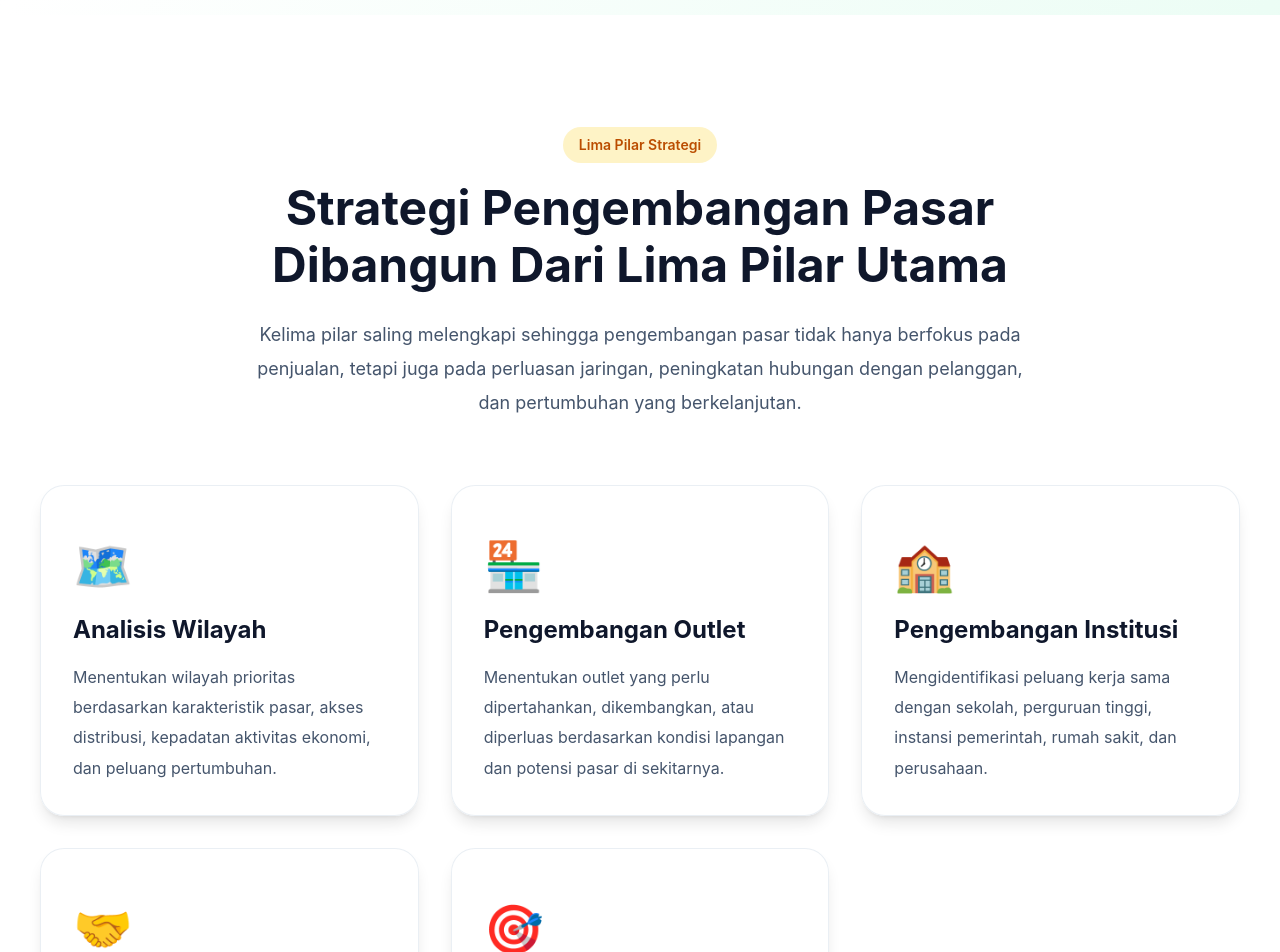
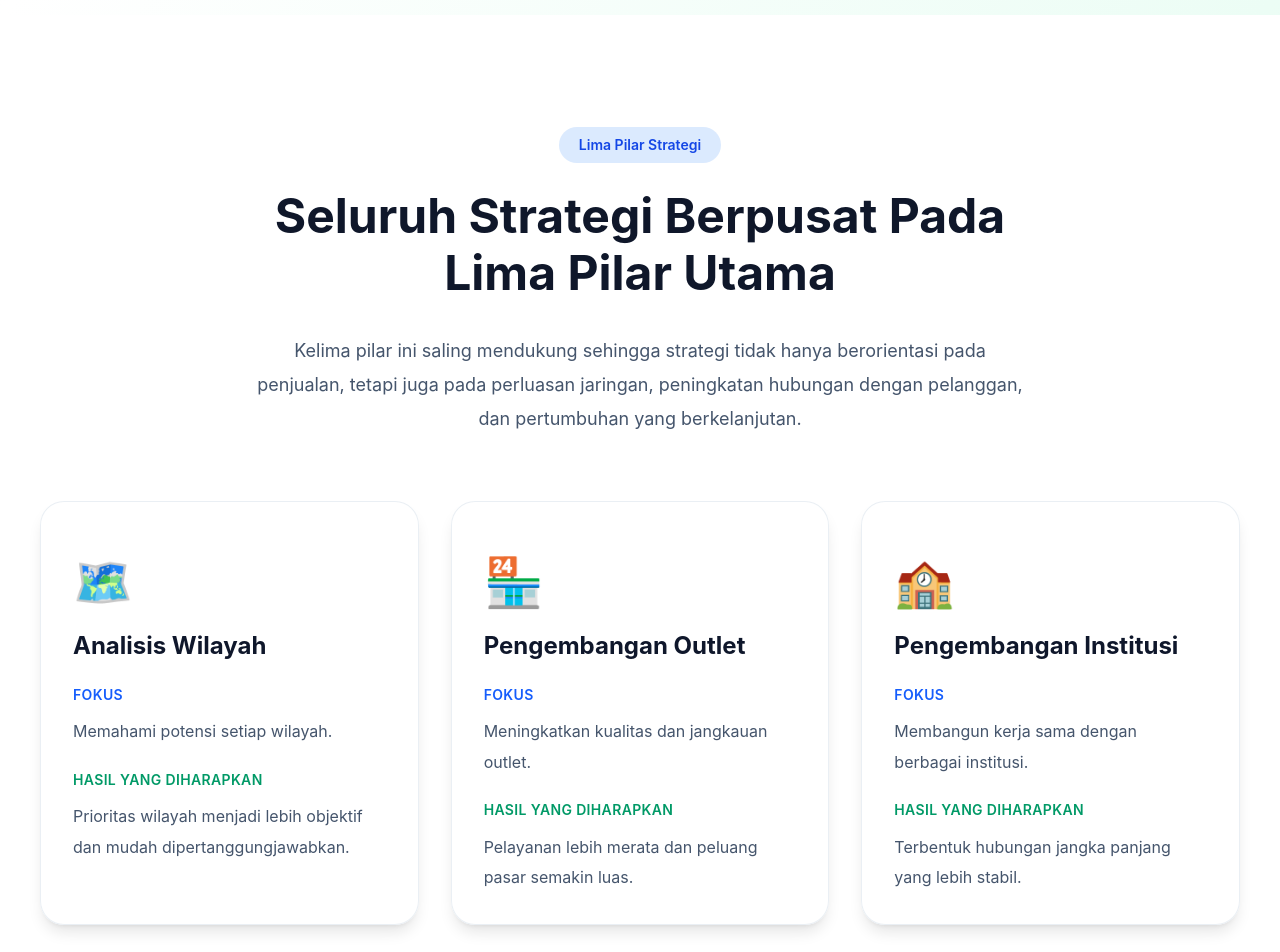
Before and after one commit to dawudsw0491-cell/market-strategy-presentation, a Next.js app: page / in a window 1280 px wide. Shown: the part 3600-4552 px from the top of the page. Built offline with nearby package versions, Linux system fonts and the light colour scheme.

Commit message:
content: improve strategy pillars presentation

```diff
--- a/components/sections/strategy-pillars.tsx
+++ b/components/sections/strategy-pillars.tsx
@@ -6,32 +6,32 @@ const pillars = [
   {
     icon: "🗺️",
     title: "Analisis Wilayah",
-    description:
-      "Menentukan wilayah prioritas berdasarkan karakteristik pasar, akses distribusi, kepadatan aktivitas ekonomi, dan peluang pertumbuhan.",
+    focus: "Memahami potensi setiap wilayah.",
+    result: "Prioritas wilayah menjadi lebih objektif dan mudah dipertanggungjawabkan.",
   },
   {
     icon: "🏪",
     title: "Pengembangan Outlet",
-    description:
-      "Menentukan outlet yang perlu dipertahankan, dikembangkan, atau diperluas berdasarkan kondisi lapangan dan potensi pasar di sekitarnya.",
+    focus: "Meningkatkan kualitas dan jangkauan outlet.",
+    result: "Pelayanan lebih merata dan peluang pasar semakin luas.",
   },
   {
     icon: "🏫",
     title: "Pengembangan Institusi",
-    description:
-      "Mengidentifikasi peluang kerja sama dengan sekolah, perguruan tinggi, instansi pemerintah, rumah sakit, dan perusahaan.",
+    focus: "Membangun kerja sama dengan berbagai institusi.",
+    result: "Terbentuk hubungan jangka panjang yang lebih stabil.",
   },
   {
     icon: "🤝",
     title: "Pengembangan Komunitas",
-    description:
-      "Membangun hubungan dengan komunitas lokal untuk memperluas jangkauan pasar melalui pendekatan yang lebih personal.",
+    focus: "Membangun hubungan dengan komunitas lokal.",
+    result: "Meningkatkan kepercayaan dan memperluas jaringan pasar.",
   },
   {
     icon: "🎯",
     title: "Program Event",
-    description:
-      "Menggunakan kegiatan promosi dan edukasi sebagai media membangun kepercayaan serta meningkatkan peluang penjualan.",
+    focus: "Meningkatkan interaksi langsung dengan calon pelanggan.",
+    result: "Brand semakin dikenal dan peluang penjualan meningkat.",
   },
 ];
 
@@ -40,17 +40,17 @@ export default function StrategyPillars() {
     <Section background="white">
       <Container>
         <div className="mx-auto mb-16 max-w-3xl text-center">
-          <span className="mb-4 inline-flex rounded-full bg-amber-100 px-4 py-2 text-sm font-semibold text-amber-700">
+          <span className="inline-flex rounded-full bg-blue-100 px-5 py-2 text-sm font-semibold text-blue-700">
             Lima Pilar Strategi
           </span>
 
-          <h2 className="mb-6 text-4xl font-bold text-slate-900">
-            Strategi Pengembangan Pasar Dibangun Dari Lima Pilar Utama
+          <h2 className="mt-6">
+            Seluruh Strategi Berpusat Pada Lima Pilar Utama
           </h2>
 
-          <p className="text-lg leading-8 text-slate-600">
-            Kelima pilar saling melengkapi sehingga pengembangan pasar tidak
-            hanya berfokus pada penjualan, tetapi juga pada perluasan jaringan,
+          <p className="mt-8 text-lg text-slate-600">
+            Kelima pilar ini saling mendukung sehingga strategi tidak hanya
+            berorientasi pada penjualan, tetapi juga pada perluasan jaringan,
             peningkatan hubungan dengan pelanggan, dan pertumbuhan yang
             berkelanjutan.
           </p>
@@ -66,13 +66,31 @@ export default function StrategyPillars() {
                 {pillar.icon}
               </div>
 
-              <h3 className="mb-4 text-2xl font-bold text-slate-900">
+              <h3 className="mb-5 text-2xl font-bold text-slate-900">
                 {pillar.title}
               </h3>
 
-              <p className="leading-8 text-slate-600">
-                {pillar.description}
-              </p>
+              <div className="space-y-5">
+                <div>
+                  <p className="text-sm font-semibold uppercase tracking-wide text-blue-600">
+                    Fokus
+                  </p>
+
+                  <p className="mt-2 leading-7 text-slate-600">
+                    {pillar.focus}
+                  </p>
+                </div>
+
+                <div>
+                  <p className="text-sm font-semibold uppercase tracking-wide text-emerald-600">
+                    Hasil Yang Diharapkan
+                  </p>
+
+                  <p className="mt-2 leading-7 text-slate-600">
+                    {pillar.result}
+                  </p>
+                </div>
+              </div>
             </Card>
           ))}
         </div>
```
